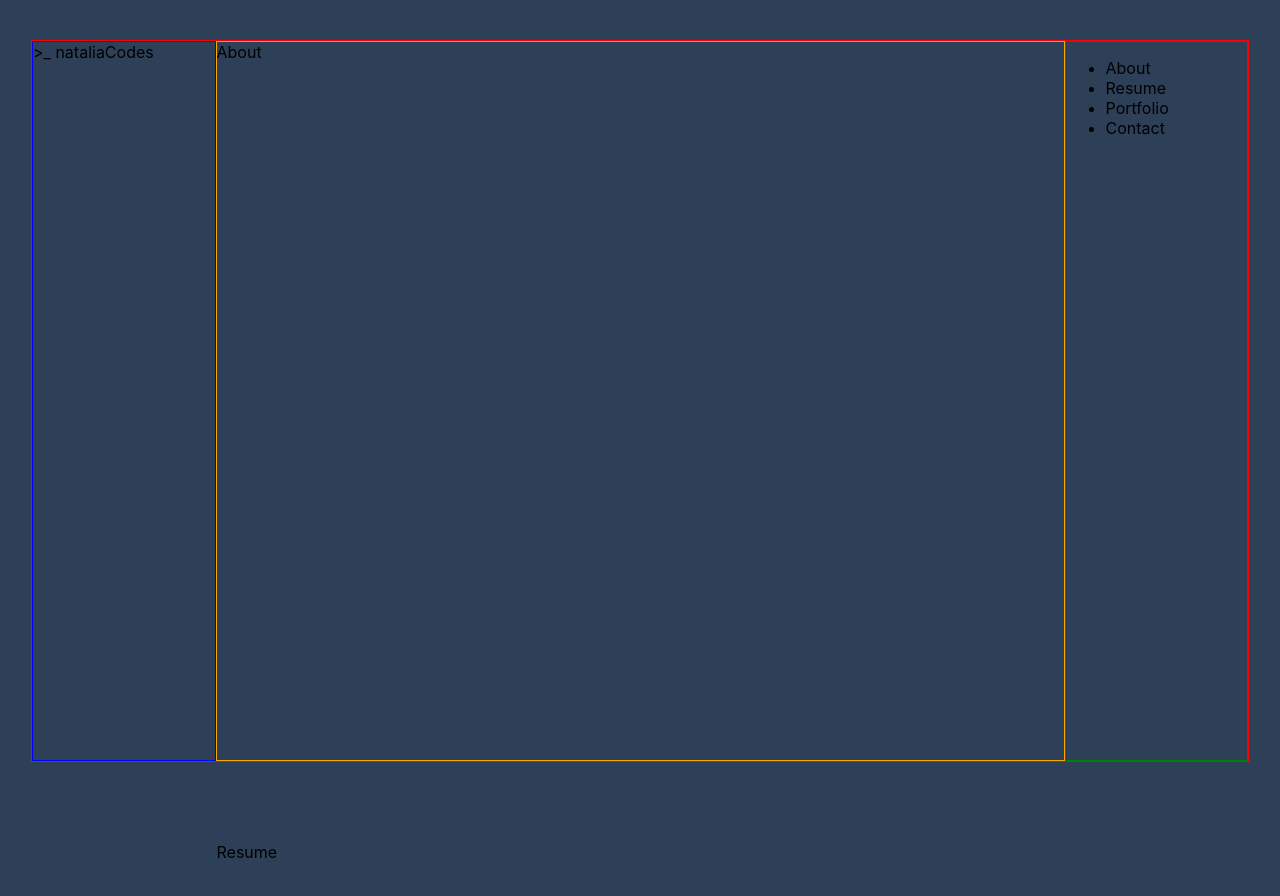
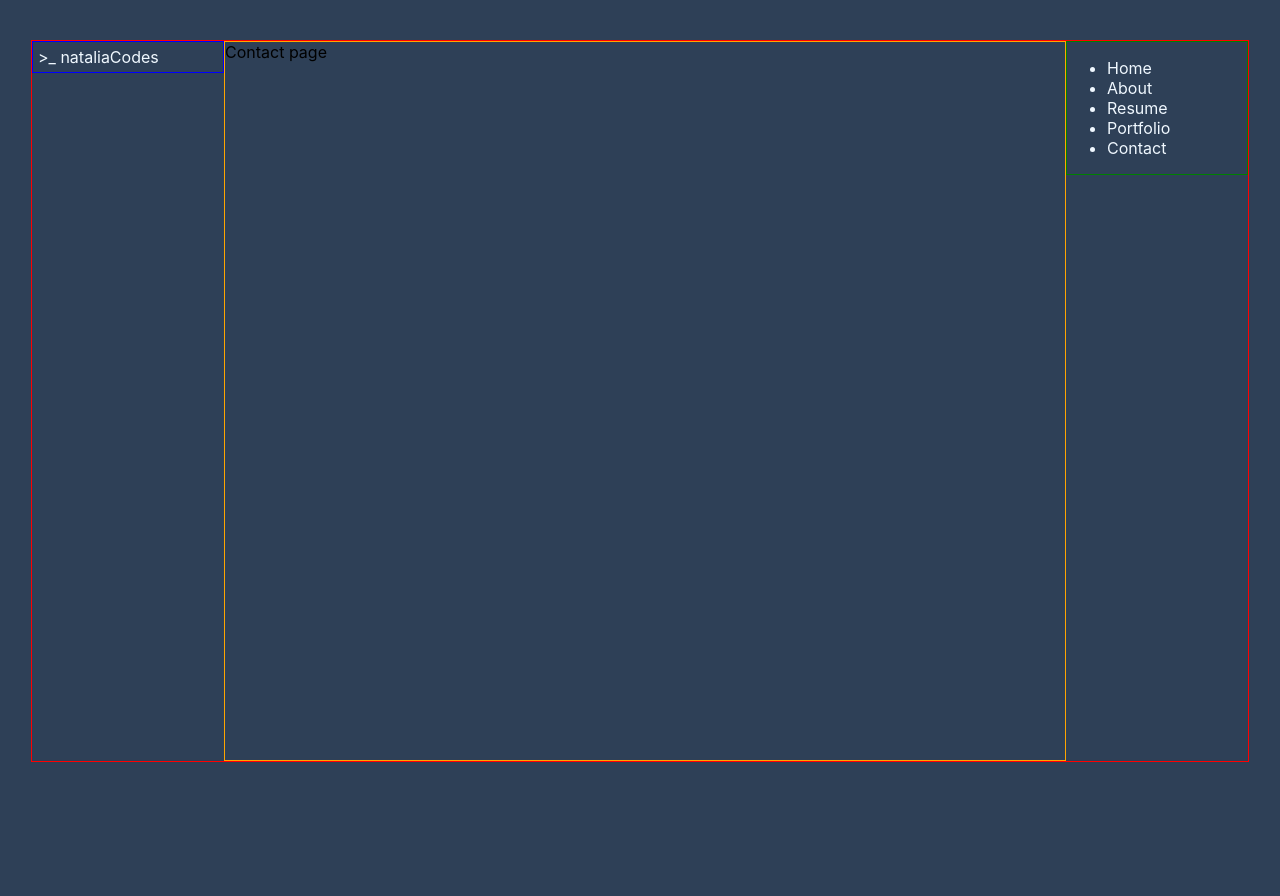
Before and after one commit to nataliaCodes/portfolio, a React (Create React App) app: page /contact in a window 1280 px wide. Shown: the top 896 px of the page. After the commit the page ends 800 px from the top, so only its background shows below. Built offline with nearby package versions, Linux system fonts and the light colour scheme.

Commit message:
Implement route changes on scroll + revert react-scroll code

```diff
--- a/package.json
+++ b/package.json
@@ -36,7 +36,7 @@
     ]
   },
   "devDependencies": {
-    "react-router-dom": "^6.13.0",
-    "react-scroll": "^1.8.9"
+    "@babel/plugin-proposal-private-property-in-object": "^7.21.11",
+    "react-router-dom": "^6.13.0"
   }
 }
--- a/src/App.css
+++ b/src/App.css
@@ -1,5 +1,10 @@
 body {
   background-color: #2e4057;
+}
+
+a, a:visited {
+  text-decoration: none;
+  color: aliceblue;
 }
 
 .App {
@@ -9,18 +14,31 @@ body {
   height: 90vh;
   margin: auto;
   margin-top: 5vh;
+  overflow: auto;
 
   border: 1px solid red;
 }
 
 header {
+  align-self: flex-start;
+
   width: 15%;
+  position: -webkit-sticky;
+  position: sticky;
+  top: 0;
+  padding: 5px;
 
   border: 1px solid blue;
 }
 
+.blinking {
+  -webkit-animation: blink 1.5s steps(5, start) infinite;
+  animation: blink 1.5s steps(5, start) infinite;
+}
+
 .main-content {
   width: 70%;
+  overflow: auto;
 
   border: 1px solid orange;
 }
@@ -30,7 +48,25 @@ header {
 }
 
 .navigation {
+  align-self: flex-start;
+
   width: 15%;
+  position: -webkit-sticky;
+  position: sticky;
+  top: 0;
 
   border: 1px solid green;
 }
+
+/* Animations */
+@-webkit-keyframes blink {
+  to {
+    visibility: hidden;
+  }
+}
+
+@keyframes blink {
+  to {
+    visibility: hidden;
+  }
+}
--- a/src/App.jsx
+++ b/src/App.jsx
@@ -1,56 +1,46 @@
 import './App.css';
-import { BrowserRouter, Routes, Route } from "react-router-dom";
+import { Routes, Route, useNavigate } from "react-router-dom";
 import Home from "./pages/Home";
 import About from "./pages/About";
 import Resume from "./pages/Resume";
 import Portfolio from "./pages/Portfolio";
 import Contact from "./pages/Contact";
-
-import * as Scroll from 'react-scroll';
-import { Link, Button, Element, Events, animateScroll as scroll, scrollSpy, scroller } from 'react-scroll';
+import Navbar from './components/Navbar';
+import Header from './components/Header';
+import { useState } from 'react';
 
 export default function App() {
+  const navigate = useNavigate();
+  const [listPosition, setListPosition] = useState(0);
+  const routeList = ['/', '/about', '/resume', '/portfolio', '/contact'];
+
+  function handleScroll(event) {
+    if (event.deltaY >= 0) {
+      if (listPosition <= 3) {
+        setListPosition(listPosition + 1);
+        navigate(routeList[listPosition + 1]);
+      }
+    } else {
+      if (listPosition <= 4 && listPosition !== 0) {
+        setListPosition(listPosition - 1);
+        navigate(routeList[listPosition - 1]);
+      }
+    }
+  };
+
   return (
-    <BrowserRouter>
-    <div className="App">
-      <header>
-        {'>'}_ nataliaCodes
-      </header>
-      <div className='main-content'>
-      {/* <Routes>
-        <Route exact path="/" element={<Home />} />
-        <Route path="/about" element={<About />} />
-        <Route path="/resume" element={<Resume />} />
-        <Route path="/portfolio" element={<Portfolio />} />
-        <Route path="/contact" element={<Contact />} />
-      </Routes> */}
-      <div id="about" className='about'>About</div>
-      <div id="resume" className='about'>Resume</div>
-      <div id="portfolio" className='about'>Portfolio</div>
-      <div id="contact" className='about'>Contact</div>
+    <div className="App" >
+      <Header />
+      <div className='main-content' onWheel={handleScroll}>
+        <Routes>
+          <Route exact path="/" element={<Home />} />
+          <Route path="/about" element={<About />} />
+          <Route path="/resume" element={<Resume />} />
+          <Route path="/portfolio" element={<Portfolio />} />
+          <Route path="/contact" element={<Contact />} />
+        </Routes>
       </div>
-      <div className='navigation'>
-        <nav>
-          <ul>
-          <Link activeClass="active" to="about" spy={true} smooth={true}>
-            <li>About</li>
-          </Link>
-          <Link activeClass="active" to="resume" spy={true} smooth={true}>
-
-            <li>Resume</li>
-          </Link>
-          <Link activeClass="active" to="portfolio" spy={true} smooth={true}>
-
-            <li>Portfolio</li>
-          </Link>
-          <Link activeClass="active" to="contact" spy={true} smooth={true}>
-
-            <li>Contact</li>
-          </Link>
-          </ul>
-        </nav>
-      </div>
+      <Navbar />
     </div>
-    </BrowserRouter>
   );
-}
+};
--- /dev/null
+++ b/src/components/Header.jsx
@@ -0,0 +1,11 @@
+import { Link } from "react-router-dom";
+
+export default function Header() {
+    return (
+        <header>
+        <Link to="/">
+          {'>'}<span className='blinking'>_</span> nataliaCodes
+        </Link>
+        </header>
+    );
+}
--- /dev/null
+++ b/src/components/Navbar.jsx
@@ -0,0 +1,15 @@
+import { Link } from "react-router-dom";
+
+export default function Navbar() {
+    return (
+        <nav className='navigation'>
+            <ul>
+            <Link to="/"><li>Home</li></Link>
+            <Link to="/about"><li>About</li></Link>
+            <Link to="/resume"><li>Resume</li></Link>
+            <Link to="/portfolio"><li>Portfolio</li></Link>
+            <Link to="/contact"><li>Contact</li></Link>
+            </ul>
+        </nav>
+    );
+}
--- a/src/index.js
+++ b/src/index.js
@@ -3,11 +3,14 @@ import ReactDOM from 'react-dom/client';
 import reportWebVitals from './reportWebVitals';
 import './index.css';
 import App from './App';
+import { BrowserRouter } from 'react-router-dom';
 
 const root = ReactDOM.createRoot(document.getElementById('root'));
 root.render(
   <React.StrictMode>
-    <App />
+    <BrowserRouter>
+      <App />
+    </BrowserRouter>
   </React.StrictMode>
 );
 
```
Also changed, not shown: 1 other file (tests, documents, lock files or other folders).
